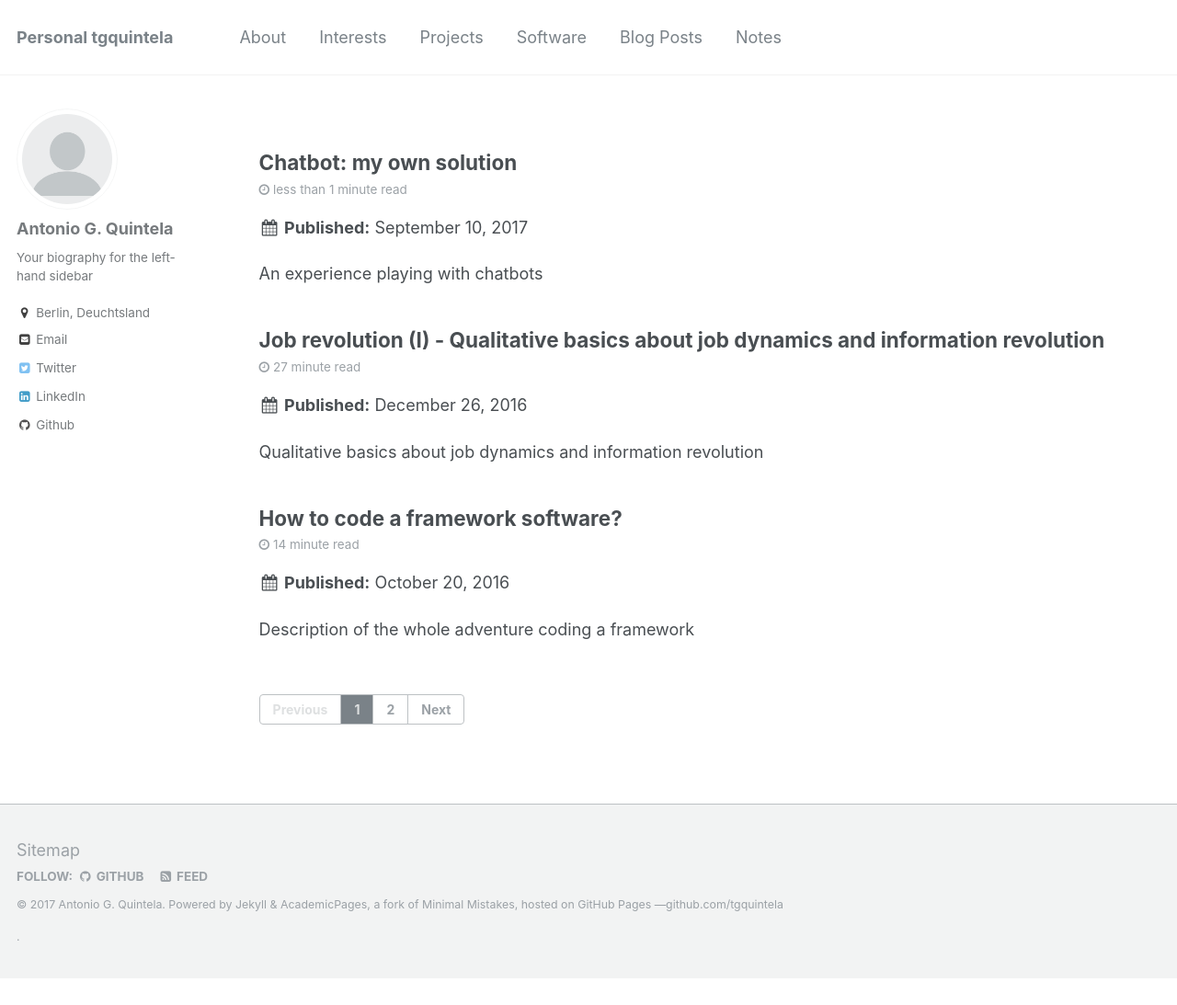
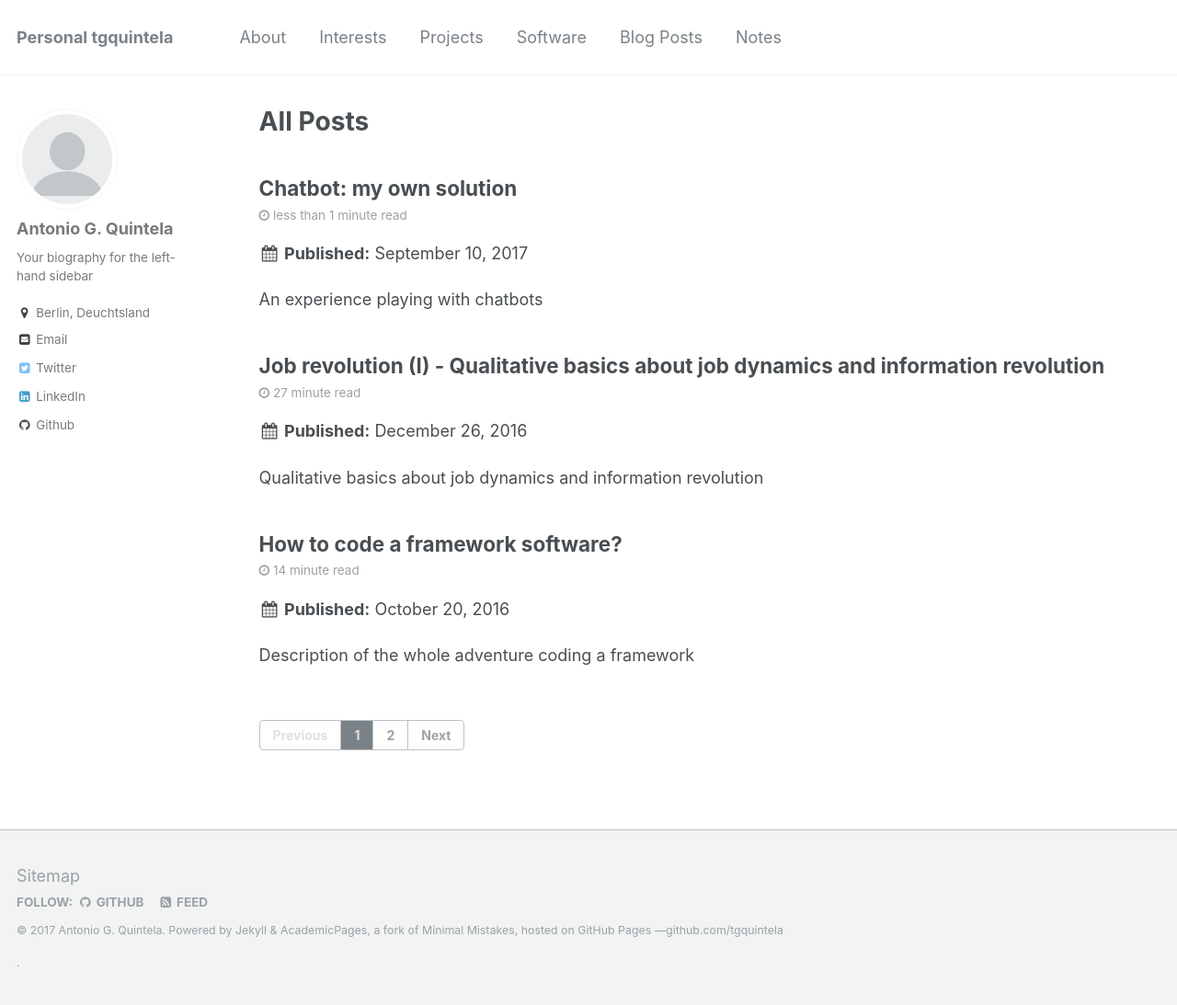
Before and after one commit to tgquintela/tgquintela.github.io, a Jekyll site: the page built from blog/index.html, in a window 1280 px wide and 1093 px high. Shown: the whole window at 92% size. Built offline with Jekyll 4.4.1, drawn with Linux system fonts in a browser that asks for light colours; the list of posts is cut into pages by our own code.

Commit message:
Examples.

```diff
--- a/blog/index.html
+++ b/blog/index.html
@@ -1,5 +1,6 @@
 ---
 layout: archive
+title: "All Posts"
 author_profile: true
 ---
 
```
